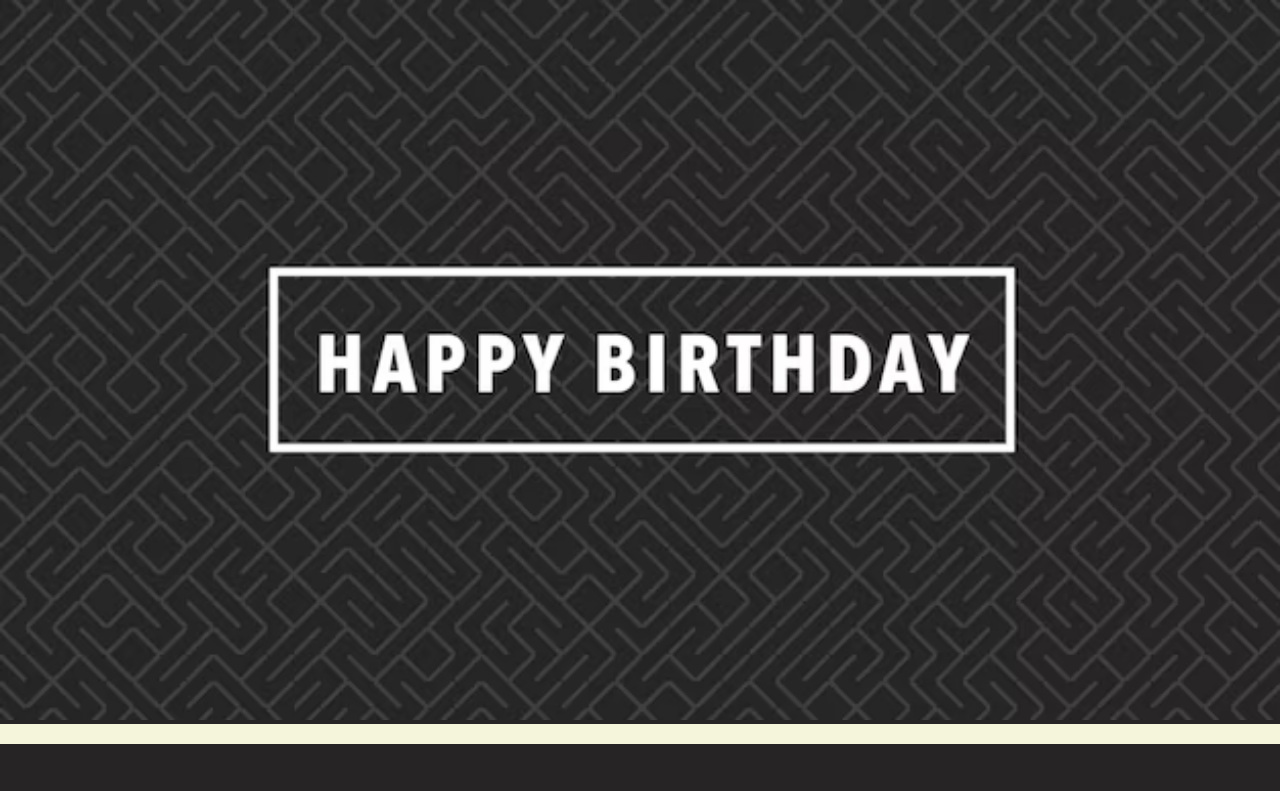
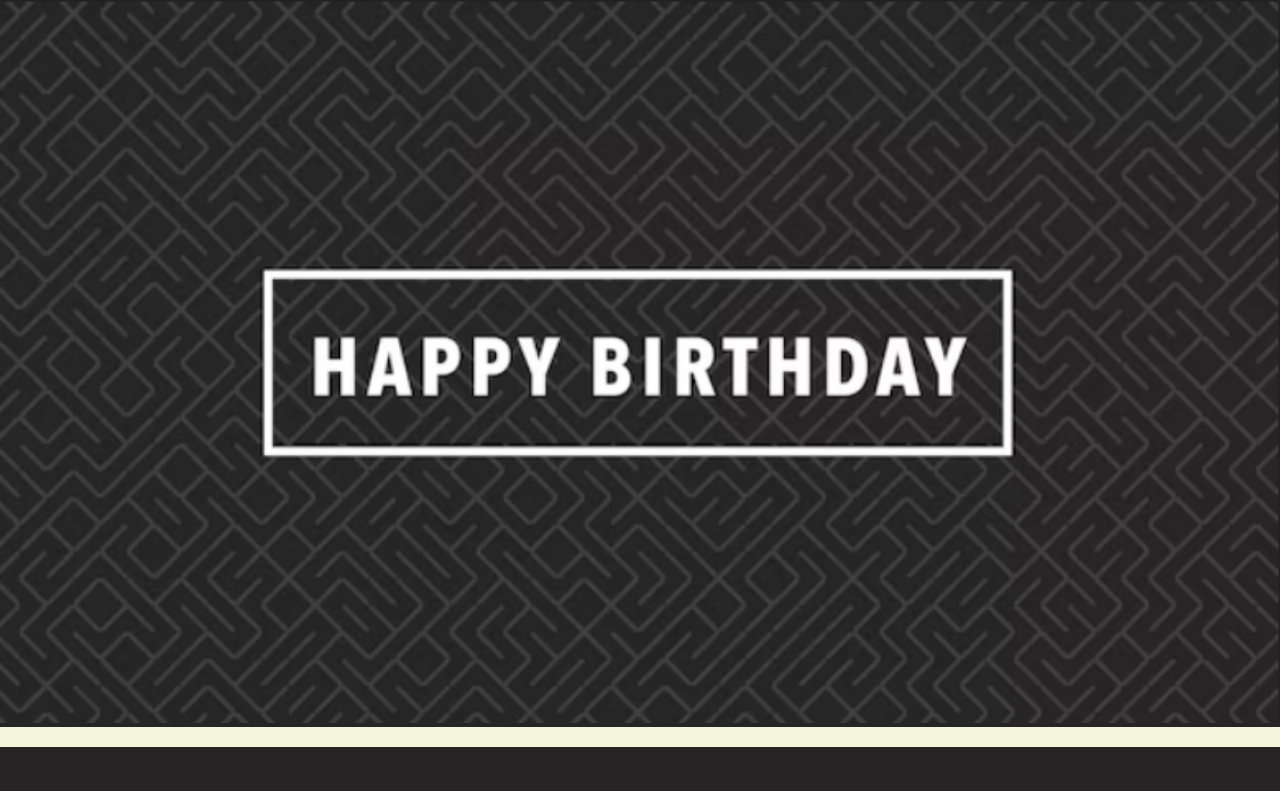
Before and after one commit to lord-error/BD12.2, a plain HTML site: page index.html in a window 1280 px wide. Shown: the top 791 px of the page. Drawn offline with Linux system fonts and the light colour scheme.

Commit message:
Update index.html

```diff
--- a/index.html
+++ b/index.html
@@ -116,7 +116,7 @@
     <title>С днём рождения!!!</title>
 </head>
 <body>
-    <img src="static/h1.avif" alt="Тут должна была быть красота" width="100%">
+    <img src="static/Screenshot_1.png" alt="Тут должна была быть красота" width="100%">
     <div class="beige-bar"></div> <!-- Светло-бежевая полоса -->
     <div class="main-text">
         <!-- Первый абзац -->
```
